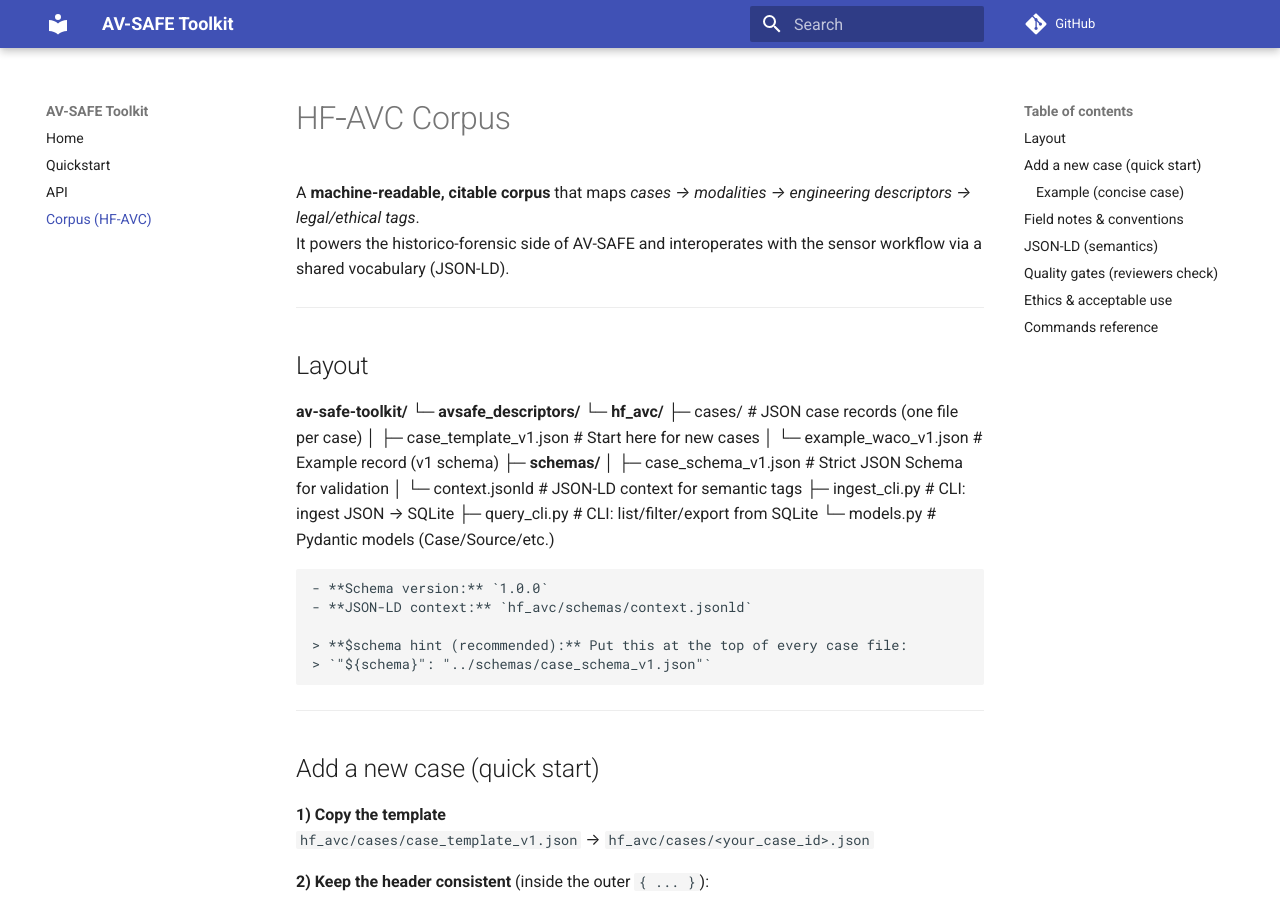
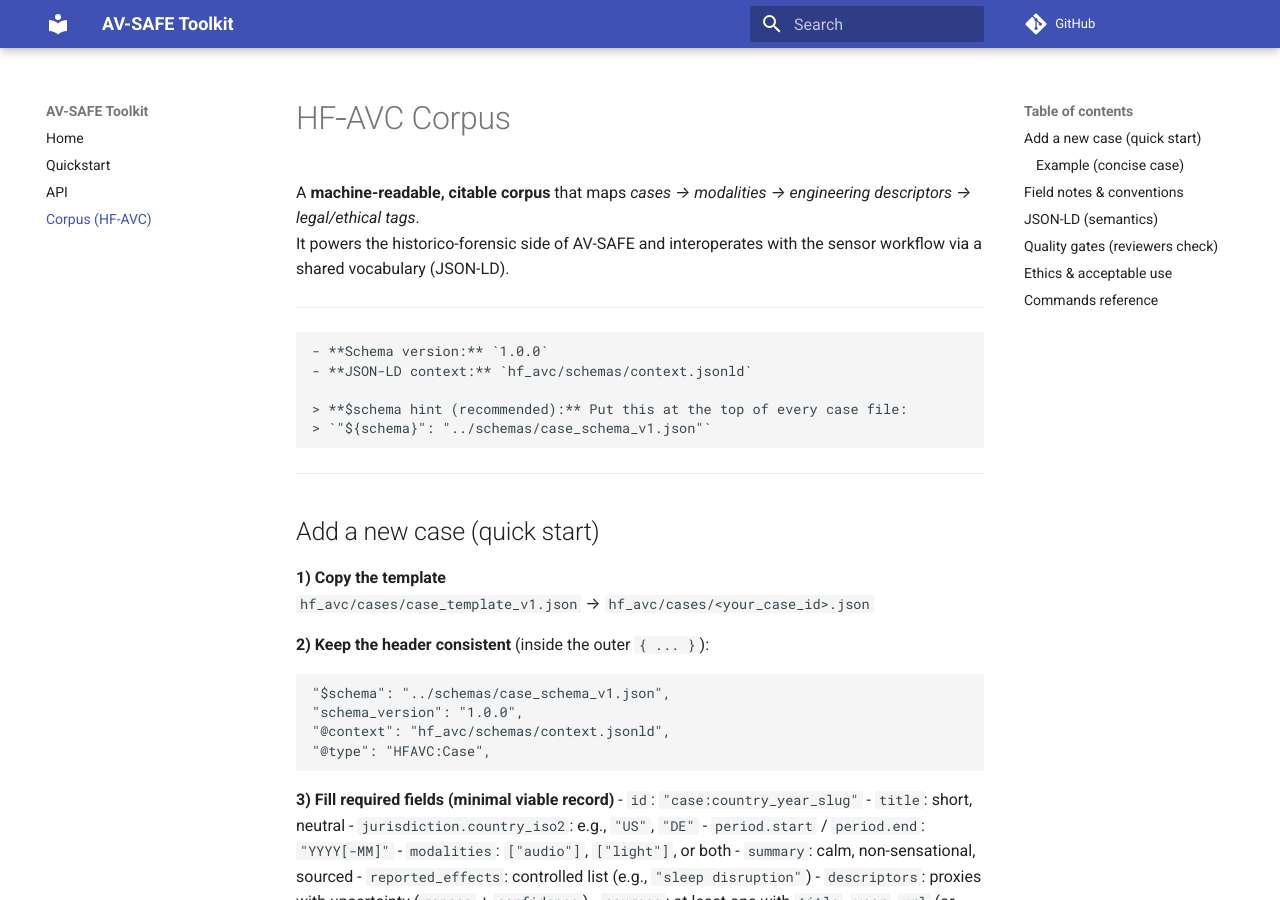
Before and after one commit to googs0/av-safe-toolkit, an MkDocs documentation site: the page built from docs/corpus.md, in a window 1280 px wide and 900 px high. Built offline with MkDocs 1.6.1 and Material for MkDocs 9.7.7, drawn with Linux system fonts in a browser that asks for light colours; comment, search, counter and statistics services are not loaded.

Commit message:
Update corpus.md

````diff
--- a/docs/corpus.md
+++ b/docs/corpus.md
@@ -4,20 +4,6 @@ A **machine-readable, citable corpus** that maps *cases → modalities → engin
 It powers the historico-forensic side of AV-SAFE and interoperates with the sensor workflow via a shared vocabulary (JSON-LD).
 
 ---
-
-## Layout
-**av-safe-toolkit/**
-└─ **avsafe_descriptors/**
-└─ **hf_avc/**
-├─ cases/ # JSON case records (one file per case)
-│ ├─ case_template_v1.json # Start here for new cases
-│ └─ example_waco_v1.json # Example record (v1 schema)
-├─ **schemas/**
-│ ├─ case_schema_v1.json # Strict JSON Schema for validation
-│ └─ context.jsonld # JSON-LD context for semantic tags
-├─ ingest_cli.py # CLI: ingest JSON → SQLite
-├─ query_cli.py # CLI: list/filter/export from SQLite
-└─ models.py # Pydantic models (Case/Source/etc.)
 
 ```bash
 - **Schema version:** `1.0.0`
````
